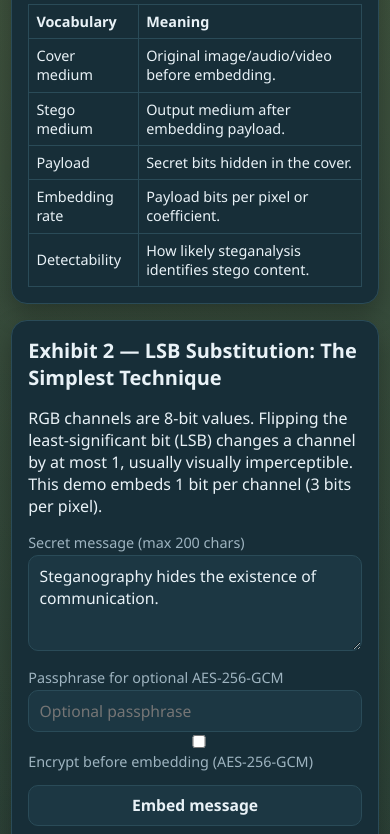
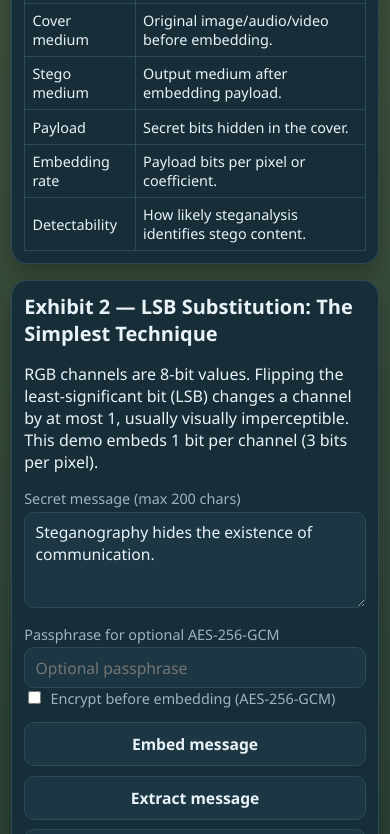
Before and after one commit to systemslibrarian/crypto-lab-stego-suite, a website built with Vite: page index.html in a window 390 px wide. Shown: the part 1166-2000 px from the top of the page. Built offline with nearby package versions, Linux system fonts and the light colour scheme.

Commit message:
improve ADA accessibility, mobile responsiveness, and fix bugs
Accessibility (ADA):
- Add skip-to-content link for keyboard navigation
- Add role='img' and aria-label to all canvas elements
- Add aria-live='polite' and role='status' to dynamic stats regions
- Add scope='col' to all table header cells
- Add aria-labelledby to each exhibit section
- Hide emoji from screen readers with aria-hidden
- Add explicit for/id on checkbox label
- Wrap external links in nav with aria-label, add visual new-tab indicator
- Change passphrase field to type='password'
- Add role='toolbar' with aria-label to control groups
- Add role='contentinfo' to footer

Mobile responsiveness:
- Force single-column layout for .row, .canvas-grid, .controls at 760px
- Add 480px breakpoint: larger touch targets (44px min-height), tighter padding
- Wrap tables in overflow-x:auto container for horizontal scroll
- Prevent h1 overlap with theme toggle on narrow screens
- Separate checkbox styling from full-width input rules

Bug fixes:
- Guard LSB extract against crash when no message embedded
- Guard DCT extract against reading garbage data before embedding
- Guard chi-squared stego test against unmodified cover data
- Guard adaptive compare against running before both embeddings
- Prevent NaN from parseLsbBody reading beyond array bounds

```diff
--- a/src/main.ts
+++ b/src/main.ts
@@ -15,9 +15,9 @@ if (!app) {
 }
 
 app.innerHTML = `
-  <main class="shell">
-    <header class="hero">
-      <button id="theme-toggle" class="theme-toggle" type="button" aria-label="Switch to light mode">🌙</button>
+  <main class="shell" id="main-content">
+    <header class="hero" role="banner">
+      <button id="theme-toggle" class="theme-toggle" type="button" aria-label="Switch to light mode"><span aria-hidden="true">🌙</span></button>
       <h1>Stego Suite</h1>
       <p class="subtitle">
         The definitive browser-based educational steganography demo: LSB substitution, F5-inspired DCT embedding,
@@ -26,8 +26,8 @@ app.innerHTML = `
       <small>Encryption hides content; steganography hides existence. Strongest model: encrypt first, then hide.</small>
     </header>
 
-    <section class="exhibit" id="exhibit-1">
-      <h2>Exhibit 1 — Steganography vs Cryptography: Two Different Goals</h2>
+    <section class="exhibit" id="exhibit-1" aria-labelledby="exhibit-1-heading">
+      <h2 id="exhibit-1-heading">Exhibit 1 — Steganography vs Cryptography: Two Different Goals</h2>
       <p>
         <strong>Cryptography</strong> transforms content into unreadable ciphertext: existence is visible, meaning is hidden.
         <strong>Steganography</strong> hides a payload inside a normal-looking medium: existence is hidden, not just content.
@@ -49,9 +49,10 @@ app.innerHTML = `
         <strong>Why this matters:</strong> steganography appears in digital watermarking, covert channels, printer tracking dots,
         and activist/journalist communications where message existence is itself sensitive.
       </div>
+      <div class="table-wrap">
       <table>
         <thead>
-          <tr><th>Vocabulary</th><th>Meaning</th></tr>
+          <tr><th scope="col">Vocabulary</th><th scope="col">Meaning</th></tr>
         </thead>
         <tbody>
           <tr><td>Cover medium</td><td>Original image/audio/video before embedding.</td></tr>
@@ -61,10 +62,11 @@ app.innerHTML = `
           <tr><td>Detectability</td><td>How likely steganalysis identifies stego content.</td></tr>
         </tbody>
       </table>
+      </div>
     </section>
 
-    <section class="exhibit" id="exhibit-2">
-      <h2>Exhibit 2 — LSB Substitution: The Simplest Technique</h2>
+    <section class="exhibit" id="exhibit-2" aria-labelledby="exhibit-2-heading">
+      <h2 id="exhibit-2-heading">Exhibit 2 — LSB Substitution: The Simplest Technique</h2>
       <p>
         RGB channels are 8-bit values. Flipping the least-significant bit (LSB) changes a channel by at most 1,
         usually visually imperceptible. This demo embeds 1 bit per channel (3 bits per pixel).
@@ -76,23 +78,23 @@ app.innerHTML = `
         </div>
         <div>
           <label for="lsb-passphrase">Passphrase for optional AES-256-GCM</label>
-          <input id="lsb-passphrase" type="text" placeholder="Optional passphrase" />
-          <label><input id="lsb-encrypt" type="checkbox" /> Encrypt before embedding (AES-256-GCM)</label>
+          <input id="lsb-passphrase" type="password" placeholder="Optional passphrase" autocomplete="off" />
+          <label for="lsb-encrypt"><input id="lsb-encrypt" type="checkbox" /> Encrypt before embedding (AES-256-GCM)</label>
         </div>
       </div>
-      <div class="controls">
+      <div class="controls" role="toolbar" aria-label="LSB embedding controls">
         <button id="lsb-embed" type="button">Embed message</button>
         <button id="lsb-extract" type="button">Extract message</button>
         <button id="lsb-download" type="button">Download stego PNG</button>
       </div>
-      <div class="stats" id="lsb-stats"></div>
+      <div class="stats" id="lsb-stats" aria-live="polite" role="status"></div>
       <div class="canvas-grid">
-        <div class="figure"><h4>Cover image</h4><canvas id="lsb-cover" width="256" height="256"></canvas></div>
-        <div class="figure"><h4>Stego image</h4><canvas id="lsb-stego" width="256" height="256"></canvas></div>
-        <div class="figure"><h4>20× zoom (cover, 10×10 region)</h4><canvas id="lsb-zoom-cover" width="200" height="200"></canvas></div>
-        <div class="figure"><h4>20× zoom (stego, 10×10 region)</h4><canvas id="lsb-zoom-stego" width="200" height="200"></canvas></div>
-        <div class="figure"><h4>Histogram before</h4><canvas id="lsb-hist-cover" width="256" height="140"></canvas></div>
-        <div class="figure"><h4>Histogram after</h4><canvas id="lsb-hist-stego" width="256" height="140"></canvas></div>
+        <div class="figure"><h4>Cover image</h4><canvas id="lsb-cover" width="256" height="256" role="img" aria-label="Cover image before steganographic embedding"></canvas></div>
+        <div class="figure"><h4>Stego image</h4><canvas id="lsb-stego" width="256" height="256" role="img" aria-label="Stego image after LSB embedding"></canvas></div>
+        <div class="figure"><h4>20× zoom (cover, 10×10 region)</h4><canvas id="lsb-zoom-cover" width="200" height="200" role="img" aria-label="Zoomed pixel view of cover image"></canvas></div>
+        <div class="figure"><h4>20× zoom (stego, 10×10 region)</h4><canvas id="lsb-zoom-stego" width="200" height="200" role="img" aria-label="Zoomed pixel view of stego image"></canvas></div>
+        <div class="figure"><h4>Histogram before</h4><canvas id="lsb-hist-cover" width="256" height="140" role="img" aria-label="Histogram of pixel values in cover image"></canvas></div>
+        <div class="figure"><h4>Histogram after</h4><canvas id="lsb-hist-stego" width="256" height="140" role="img" aria-label="Histogram of pixel values in stego image"></canvas></div>
       </div>
       <div class="callout">
         <strong>Why this matters:</strong> LSB can fool human vision but introduces measurable statistical artifacts.
@@ -100,28 +102,28 @@ app.innerHTML = `
       </div>
     </section>
 
-    <section class="exhibit" id="exhibit-3">
-      <h2>Exhibit 3 — Chi-Squared Steganalysis: Detecting LSB</h2>
+    <section class="exhibit" id="exhibit-3" aria-labelledby="exhibit-3-heading">
+      <h2 id="exhibit-3-heading">Exhibit 3 — Chi-Squared Steganalysis: Detecting LSB</h2>
       <p>
-        Westfeld & Pfitzmann (IH 1999) pair-value test over (0,1), (2,3), ..., (254,255). LSB embedding tends to equalize each pair.
+        Westfeld &amp; Pfitzmann (IH 1999) pair-value test over (0,1), (2,3), ..., (254,255). LSB embedding tends to equalize each pair.
         This implementation computes a real chi-squared statistic and p-value with 127 degrees of freedom.
       </p>
-      <div class="controls">
+      <div class="controls" role="toolbar" aria-label="Chi-squared test controls">
         <button id="chi-test-cover" type="button">Test cover image</button>
         <button id="chi-test-stego" type="button">Test stego image</button>
         <button id="chi-run-curve" type="button">Run payload detectability curve</button>
       </div>
-      <div class="stats" id="chi-results"></div>
-      <div class="figure"><h4>Chi-squared distribution (dof = 127)</h4><canvas id="chi-plot" width="640" height="220"></canvas></div>
-      <div id="chi-curve"></div>
+      <div class="stats" id="chi-results" aria-live="polite" role="status"></div>
+      <div class="figure"><h4>Chi-squared distribution (dof = 127)</h4><canvas id="chi-plot" width="640" height="220" role="img" aria-label="Chi-squared probability distribution with test statistic marker"></canvas></div>
+      <div id="chi-curve" aria-live="polite"></div>
       <div class="callout">
         <strong>Why this matters:</strong> the test does not need the original cover image and runs quickly,
         which is why naive LSB has been considered weak for adversarial use since 1999.
       </div>
     </section>
 
-    <section class="exhibit" id="exhibit-4">
-      <h2>Exhibit 4 — DCT-Domain Steganography (F5-inspired)</h2>
+    <section class="exhibit" id="exhibit-4" aria-labelledby="exhibit-4-heading">
+      <h2 id="exhibit-4-heading">Exhibit 4 — DCT-Domain Steganography (F5-inspired)</h2>
       <p>
         JPEG steganography works in frequency coefficients. This browser demo performs an educational 8×8 DCT workflow on raw image data.
         <strong>Label:</strong> F5-inspired DCT embedding — not full F5 JPEG re-encoding.
@@ -138,17 +140,17 @@ app.innerHTML = `
           </small>
         </div>
       </div>
-      <div class="controls">
+      <div class="controls" role="toolbar" aria-label="DCT embedding controls">
         <button id="dct-transform" type="button">DCT transform</button>
         <button id="dct-embed" type="button">Embed in DCT</button>
         <button id="dct-inverse" type="button">Inverse DCT</button>
         <button id="dct-extract" type="button">Extract message</button>
       </div>
-      <div class="stats" id="dct-stats"></div>
+      <div class="stats" id="dct-stats" aria-live="polite" role="status"></div>
       <div class="canvas-grid">
-        <div class="figure"><h4>DCT heatmap before</h4><canvas id="dct-before" width="240" height="240"></canvas></div>
-        <div class="figure"><h4>DCT heatmap after (modified highlighted)</h4><canvas id="dct-after" width="240" height="240"></canvas></div>
-        <div class="figure"><h4>Spatial image after inverse DCT</h4><canvas id="dct-image" width="256" height="256"></canvas></div>
+        <div class="figure"><h4>DCT heatmap before</h4><canvas id="dct-before" width="240" height="240" role="img" aria-label="DCT coefficient heatmap before embedding"></canvas></div>
+        <div class="figure"><h4>DCT heatmap after (modified highlighted)</h4><canvas id="dct-after" width="240" height="240" role="img" aria-label="DCT coefficient heatmap after embedding with changes highlighted"></canvas></div>
+        <div class="figure"><h4>Spatial image after inverse DCT</h4><canvas id="dct-image" width="256" height="256" role="img" aria-label="Image reconstructed from inverse DCT"></canvas></div>
       </div>
       <div class="callout">
         <strong>Why this matters:</strong> DCT-domain hiding is operationally important because JPEG dominates web imagery.
@@ -156,8 +158,8 @@ app.innerHTML = `
       </div>
     </section>
 
-    <section class="exhibit" id="exhibit-5">
-      <h2>Exhibit 5 — Adaptive Steganography (WOW-inspired)</h2>
+    <section class="exhibit" id="exhibit-5" aria-labelledby="exhibit-5-heading">
+      <h2 id="exhibit-5-heading">Exhibit 5 — Adaptive Steganography (WOW-inspired)</h2>
       <p>
         Educational simplification inspired by WOW (Holub & Fridrich, WIFS 2012): compute a texture map using Sobel gradients,
         then embed first in low-cost (high-texture) locations and avoid smooth regions.
@@ -173,17 +175,17 @@ app.innerHTML = `
           </small>
         </div>
       </div>
-      <div class="controls">
+      <div class="controls" role="toolbar" aria-label="Adaptive embedding controls">
         <button id="adapt-map" type="button">Compute texture map</button>
         <button id="adapt-embed" type="button">Adaptive embed</button>
         <button id="adapt-seq" type="button">Sequential LSB embed</button>
         <button id="adapt-compare" type="button">Compare chi-squared detectability</button>
       </div>
-      <div class="stats" id="adapt-stats"></div>
+      <div class="stats" id="adapt-stats" aria-live="polite" role="status"></div>
       <div class="canvas-grid">
-        <div class="figure"><h4>Texture cost map (green low cost, red high cost)</h4><canvas id="adapt-map-canvas" width="256" height="256"></canvas></div>
-        <div class="figure"><h4>Adaptive embedding locations</h4><canvas id="adapt-locations" width="256" height="256"></canvas></div>
-        <div class="figure"><h4>Sequential embedding locations</h4><canvas id="seq-locations" width="256" height="256"></canvas></div>
+        <div class="figure"><h4>Texture cost map (green low cost, red high cost)</h4><canvas id="adapt-map-canvas" width="256" height="256" role="img" aria-label="Texture cost map showing low-cost areas in green and high-cost in red"></canvas></div>
+        <div class="figure"><h4>Adaptive embedding locations</h4><canvas id="adapt-locations" width="256" height="256" role="img" aria-label="Image showing where adaptive embedding placed payload bits"></canvas></div>
+        <div class="figure"><h4>Sequential embedding locations</h4><canvas id="seq-locations" width="256" height="256" role="img" aria-label="Image showing where sequential embedding placed payload bits"></canvas></div>
       </div>
       <div class="callout">
         <strong>Why this matters:</strong> adaptive methods reduce detectability compared to naive sequential LSB,
@@ -191,8 +193,8 @@ app.innerHTML = `
       </div>
     </section>
 
-    <section class="exhibit" id="exhibit-6">
-      <h2>Exhibit 6 — Steganography in the Real World</h2>
+    <section class="exhibit" id="exhibit-6" aria-labelledby="exhibit-6-heading">
+      <h2 id="exhibit-6-heading">Exhibit 6 — Steganography in the Real World</h2>
       <div class="row">
         <div>
           <h3>Case A — Printer Tracking Dots</h3>
@@ -216,11 +218,11 @@ app.innerHTML = `
           <p>Steganography is dual-use: privacy-preserving for journalists/activists and potentially abused by adversaries.</p>
         </div>
       </div>
-      <div class="links">
-        <a href="https://systemslibrarian.github.io/snow2/" target="_blank" rel="noreferrer">Snow 2 demo</a>
-        <a href="https://systemslibrarian.github.io/crypto-lab-shadow-vault/" target="_blank" rel="noreferrer">Shadow Vault demo</a>
-        <a href="https://systemslibrarian.github.io/crypto-compare/" target="_blank" rel="noreferrer">Crypto Compare reference</a>
-      </div>
+      <nav class="links" aria-label="Related demos">
+        <a href="https://systemslibrarian.github.io/snow2/" target="_blank" rel="noreferrer">Snow 2 demo <span aria-hidden="true">↗</span></a>
+        <a href="https://systemslibrarian.github.io/crypto-lab-shadow-vault/" target="_blank" rel="noreferrer">Shadow Vault demo <span aria-hidden="true">↗</span></a>
+        <a href="https://systemslibrarian.github.io/crypto-compare/" target="_blank" rel="noreferrer">Crypto Compare reference <span aria-hidden="true">↗</span></a>
+      </nav>
     </section>
   </main>
 `;
@@ -234,7 +236,7 @@ function installThemeToggle(): void {
 
   const sync = (): void => {
     const isDark = root.getAttribute("data-theme") !== "light";
-    button.textContent = isDark ? "🌙" : "☀️";
+    button.innerHTML = `<span aria-hidden="true">${isDark ? "🌙" : "☀️"}</span>`;
     button.setAttribute("aria-label", isDark ? "Switch to light mode" : "Switch to dark mode");
   };
 
@@ -932,6 +934,11 @@ function decodeTextPacket(bits: number[]): string {
   return new TextDecoder().decode(body);
 }
 
+let lsbHasEmbedded = false;
+let dctHasEmbedded = false;
+let adaptHasEmbedded = false;
+let seqHasEmbedded = false;
+
 const coverImage = createSampleImageData(CANVAS_SIZE, CANVAS_SIZE);
 let lsbStegoImage = cloneImageData(coverImage);
 let dctState = computeDctBlocks(coverImage);
@@ -992,6 +999,7 @@ const adaptStats = document.getElementById("adapt-stats") as HTMLDivElement;
 
   const result = embedBitsSpatial(coverImage, bits);
   lsbStegoImage = result.stego;
+  lsbHasEmbedded = true;
   drawImageData(lsbStegoCtx, lsbStegoImage);
   drawZoom(lsbStegoImage, "lsb-zoom-stego", 80, 80);
   drawHistogram(computeHistogram(lsbStegoImage), "lsb-hist-stego");
@@ -1008,6 +1016,10 @@ const adaptStats = document.getElementById("adapt-stats") as HTMLDivElement;
 });
 
 (document.getElementById("lsb-extract") as HTMLButtonElement).addEventListener("click", async () => {
+  if (!lsbHasEmbedded) {
+    lsbStats.innerHTML = `<span class="status-warn">No message embedded yet. Embed a message first.</span>`;
+    return;
+  }
   const headerBits = extractBitsSpatial(lsbStegoImage, 32);
   const packetLenBytes = bitsToBytes(headerBits);
   const packetLen = bytesToU32(packetLenBytes, 0);
@@ -1071,6 +1083,10 @@ const adaptStats = document.getElementById("adapt-stats") as HTMLDivElement;
 });
 
 (document.getElementById("chi-test-stego") as HTMLButtonElement).addEventListener("click", () => {
+  if (!lsbHasEmbedded) {
+    chiResults.innerHTML = `<span class="status-warn">No LSB embedding done yet. Embed a message in Exhibit 2 first.</span>`;
+    return;
+  }
   const res = chiSquaredSteganalysis(lsbStegoImage);
   drawChiPlot("chi-plot", res.chi2, res.dof);
   const detected = res.pValue < 0.05;
@@ -1091,7 +1107,7 @@ const adaptStats = document.getElementById("adapt-stats") as HTMLDivElement;
     const res = chiSquaredSteganalysis(stego);
     return `<tr><td>${Math.round(r * 100)}%</td><td>${bitCount.toLocaleString()}</td><td>${res.chi2.toFixed(2)}</td><td>${res.pValue.toExponential(3)}</td></tr>`;
   });
-  chiCurve.innerHTML = `<table><thead><tr><th>Payload rate</th><th>Bits</th><th>χ²</th><th>p-value</th></tr></thead><tbody>${rows.join("")}</tbody></table>`;
+  chiCurve.innerHTML = `<div class="table-wrap"><table><thead><tr><th scope="col">Payload rate</th><th scope="col">Bits</th><th scope="col">χ²</th><th scope="col">p-value</th></tr></thead><tbody>${rows.join("")}</tbody></table></div>`;
 });
 
 (document.getElementById("dct-transform") as HTMLButtonElement).addEventListener("click", () => {
@@ -1105,6 +1121,7 @@ const adaptStats = document.getElementById("adapt-stats") as HTMLDivElement;
   const bits = encodeTextPacket(message);
   dctState = computeDctBlocks(coverImage);
   const written = embedBitsDct(dctState, bits);
+  dctHasEmbedded = dctState.embedded;
   drawDctHeatmap("dct-before", computeDctBlocks(coverImage).blocks[0], new Set<string>(), 0);
   drawDctHeatmap("dct-after", dctState.blocks[0], dctState.modified, 0);
   dctStats.innerHTML = `Embedded ${written} bits into non-zero AC coefficients with ±1 coefficient edits. ${
@@ -1119,6 +1136,10 @@ const adaptStats = document.getElementById("adapt-stats") as HTMLDivElement;
 });
 
 (document.getElementById("dct-extract") as HTMLButtonElement).addEventListener("click", () => {
+  if (!dctHasEmbedded) {
+    dctStats.innerHTML = `<span class="status-warn">No message embedded in DCT yet. Embed first.</span>`;
+    return;
+  }
   const head = extractBitsDct(dctState, 32);
   const packetLen = bytesToU32(bitsToBytes(head), 0);
   const total = (packetLen + 4) * 8;
@@ -1148,6 +1169,7 @@ const adaptStats = document.getElementById("adapt-stats") as HTMLDivElement;
   order.sort((a, b) => adaptiveGradient[b] - adaptiveGradient[a]);
   const { stego, changed } = embedByOrder(coverImage, bits, order);
   adaptiveStego = stego;
+  adaptHasEmbedded = true;
   drawLocations(coverImage, changed, "adapt-locations");
   adaptStats.innerHTML = `Adaptive embedding wrote ${bits.length} bits, clustered in textured regions first.`;
 });
@@ -1166,11 +1188,16 @@ const adaptStats = document.getElementById("adapt-stats") as HTMLDivElement;
   }
   const { stego, changed } = embedByOrder(coverImage, bits, order);
   sequentialStego = stego;
+  seqHasEmbedded = true;
   drawLocations(coverImage, changed, "seq-locations");
   adaptStats.innerHTML += " Sequential baseline plotted for comparison.";
 });
 
 (document.getElementById("adapt-compare") as HTMLButtonElement).addEventListener("click", () => {
+  if (!adaptHasEmbedded || !seqHasEmbedded) {
+    adaptStats.innerHTML = `<span class="status-warn">Run both adaptive and sequential embedding first.</span>`;
+    return;
+  }
   const adaptive = chiSquaredSteganalysis(adaptiveStego);
   const seq = chiSquaredSteganalysis(sequentialStego);
   adaptStats.innerHTML = `Same payload, different placement: sequential p=${seq.pValue.toExponential(3)}, adaptive p=${adaptive.pValue.toExponential(
--- a/styles/main.css
+++ b/styles/main.css
@@ -34,6 +34,24 @@
 
 * {
   box-sizing: border-box;
+}
+
+.skip-link {
+  position: absolute;
+  left: -9999px;
+  top: 0;
+  background: var(--accent);
+  color: var(--bg);
+  padding: 0.6rem 1.2rem;
+  border-radius: 0 0 var(--radius-sm) var(--radius-sm);
+  z-index: 100;
+  font-weight: 600;
+  text-decoration: none;
+}
+
+.skip-link:focus {
+  left: 50%;
+  transform: translateX(-50%);
 }
 
 body {
@@ -148,7 +166,8 @@ label {
 }
 
 textarea,
-input,
+input[type="text"],
+input[type="password"],
 button {
   width: 100%;
   border: 1px solid var(--border);
@@ -158,6 +177,12 @@ button {
   font-family: inherit;
   font-size: 0.98rem;
   padding: 0.55rem 0.65rem;
+}
+
+input[type="checkbox"] {
+  width: auto;
+  margin-right: 0.35rem;
+  accent-color: var(--accent);
 }
 
 textarea {
@@ -236,6 +261,11 @@ table {
   font-size: 0.9rem;
 }
 
+.table-wrap {
+  overflow-x: auto;
+  -webkit-overflow-scrolling: touch;
+}
+
 th,
 td {
   border: 1px solid var(--border);
@@ -278,4 +308,34 @@ small {
     top: 0.7rem;
     right: 0.7rem;
   }
+
+  .row {
+    grid-template-columns: 1fr;
+  }
+
+  .canvas-grid {
+    grid-template-columns: 1fr;
+  }
+
+  .controls {
+    grid-template-columns: 1fr;
+  }
+
+  h1 {
+    padding-right: 3rem;
+  }
 }
+
+@media (max-width: 480px) {
+  .exhibit {
+    padding: 0.75rem;
+  }
+
+  .hero {
+    padding: 0.9rem;
+  }
+
+  button {
+    min-height: 44px;
+  }
+}
```
Also changed, not shown: index.html (+2 -1 lines).
